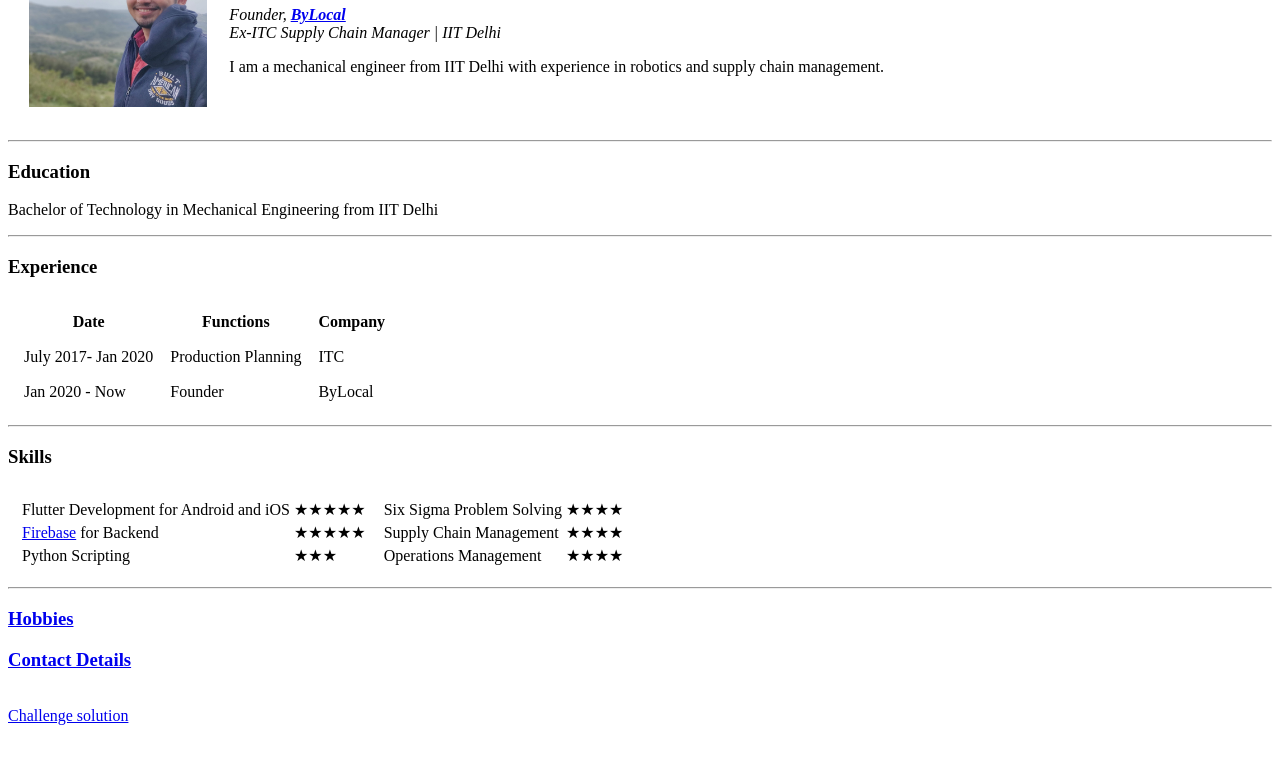
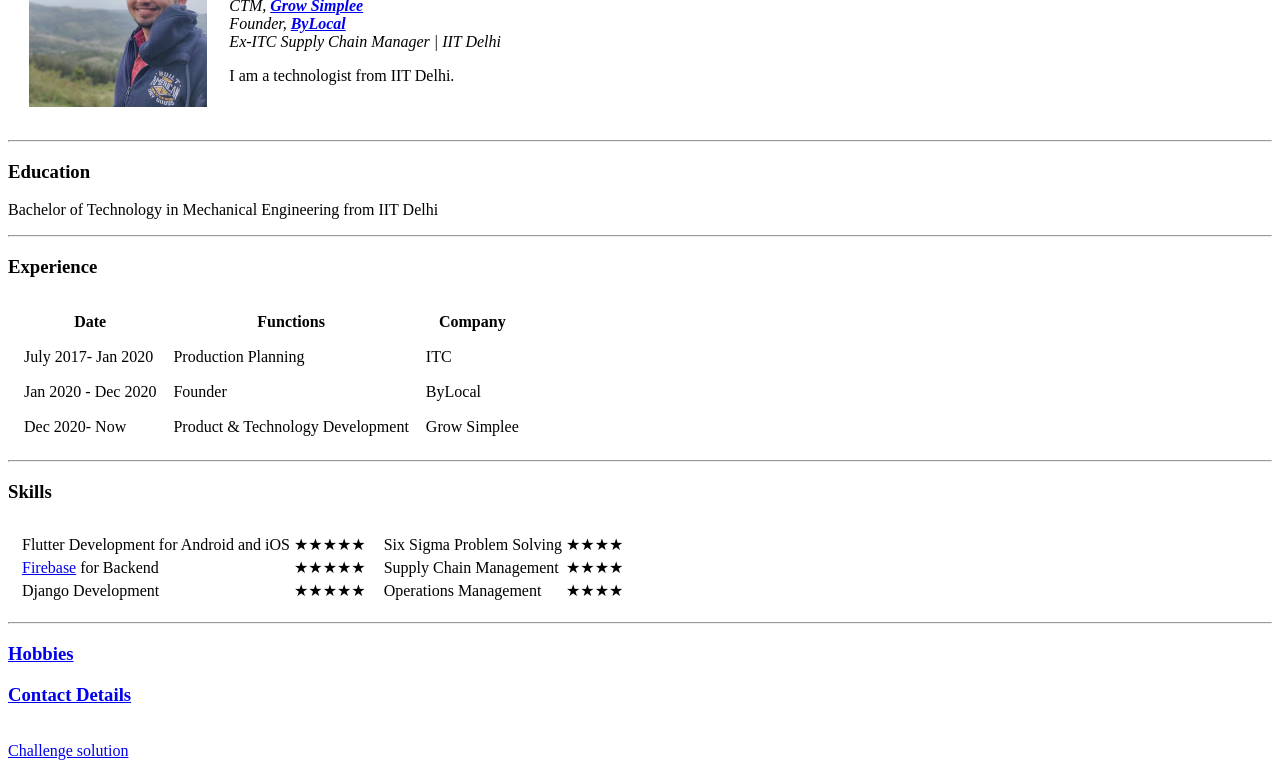
Before and after one commit to saurabhsinhabylocal/cv, a plain HTML site: page index.html in a window 1280 px wide. Shown: the part 122-890 px from the top of the page. Before the commit the page ends 855 px from the top, so only its background shows below. Drawn offline with Linux system fonts and the light colour scheme.

Commit message:
Update index.html

```diff
--- a/index.html
+++ b/index.html
@@ -19,12 +19,12 @@
                 <h1>Saurabh Sinha</h1>
                 <!-- <br> -->
                 <p>
-                  <em>Founder, <strong></string><a href="https://www.bylocal.co.in">ByLocal</a></strong>
+                  <em> CTM, <strong></string><a href="https://app.growsimplee.com">Grow Simplee</a></strong>
+                    <br>Founder, <strong></string><a href="https://saurabhsinhabylocal.github.io">ByLocal</a></strong>
                     <br>Ex-ITC Supply Chain Manager | IIT Delhi</em>
                 </p>
                 <p>
-                  I am a mechanical engineer from IIT Delhi with experience in robotics and
-                  supply chain management.
+                  I am a technologist from IIT Delhi.
                 </p>
               </td>
           </tr>
@@ -58,9 +58,14 @@
                 <td>ITC</td>
             </tr>
             <tr>
-                <td>Jan 2020 - Now</td>
+                <td>Jan 2020 - Dec 2020</td>
                 <td>Founder</td>
                 <td>ByLocal</td>
+            </tr>
+            <tr>
+                <td>Dec 2020- Now</td>
+                <td>Product & Technology Development</td>
+                <td>Grow Simplee</td>
             </tr>
         </tbody>
     </table>
@@ -82,8 +87,8 @@
               <td>★★★★★</td>
             </tr>
             <tr>
-              <td>Python Scripting</td>
-              <td>★★★</td>
+              <td>Django Development </td>
+              <td>★★★★★</td>
             </tr>
           </table>
         </td>
```
